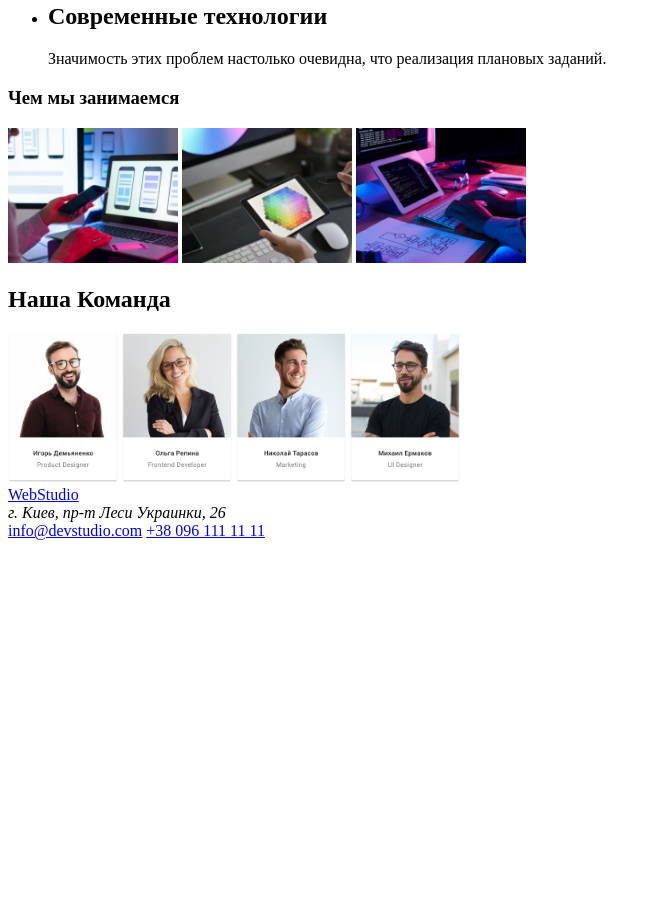
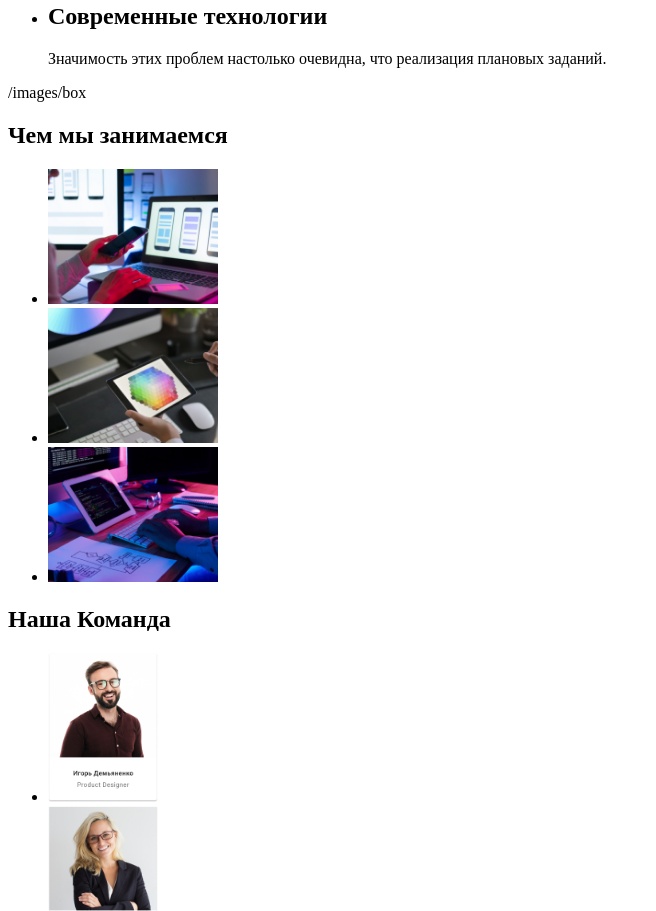
Before and after one commit to Artem-Fal/goit-markup-hw-01, a plain HTML site: page index.html in a window 1280 px wide. Shown: the part 516-1427 px from the top of the page, without its empty margins (0-656 px from the left). Before the commit the page ends 1064 px from the top, so only its background shows below. Drawn offline with Linux system fonts and the light colour scheme.

Commit message:
поправил описание и хедеры + батн

```diff
--- a/index.html
+++ b/index.html
@@ -23,7 +23,7 @@
     <div>
         <section>
             <h1>Эффективные решения <br> для вашего бизнеса</h1>
-            <button>
+            <button type="button" >
             Заказать услугу
             </button>
         </section>
@@ -47,25 +47,24 @@
                 <p>Значимость этих проблем настолько очевидна, что реализация плановых заданий.</p>
             </li>
         </ul>
-    </section>
+    </section>/images/box
     <section>
-       <h3>Чем мы занимаемся</h3>
-            <p>
-                <img src="images/box2.jpg" width="170" alt="man tuping">
-                <img src="images/box3.jpg" width="170" alt="somebody is using google.com">
-                <img src="images/box4.jpg" width="170" alt="choosing color for your new car by ipad">
-            </p>
+       <h2>Чем мы занимаемся</h2>
+            <ul>
+                <li><img src="./images/box2.jpg" width="170" alt="человек гуглит"></li>
+                <li><img src="./images/box3.jpg" width="170" alt="человек гуглит через айпад"></li>
+                <li><img src="./images/box4.jpg" width="170" alt="человек печатает"></li>
+            </ul>
     </section>
     <section>
         <h2>Наша Команда</h2>
-        <div>
-            <img src="images/teamcard1.jpg" width="110" alt="Brown glass">
-            <img src="images/teamcard2.jpg" width="110" alt="horny blonde">
-            <img src="images/teamcard3.jpg" width="110" alt="no camera looking">
-            <img src="images/teamcard4.jpg" width="110" alt="he have something">
-        </div>
-
-    </section>
+        <ul>
+            <li><img src="./images/teamcard1.jpg" width="110" alt="в очках"></li>
+            <li><img src="./images/teamcard2.jpg" width="110" alt="блондинка"></li>
+            <li><img src="./images/teamcard3.jpg" width="110" alt="фото парень"></li>
+            <li><img src="./images/teamcard4.jpg" width="110" alt="загадочная улыбка"></li>
+        </ul>
+         </section>
     <footer>
         <a href="/">
         WebStudio</a>
```
